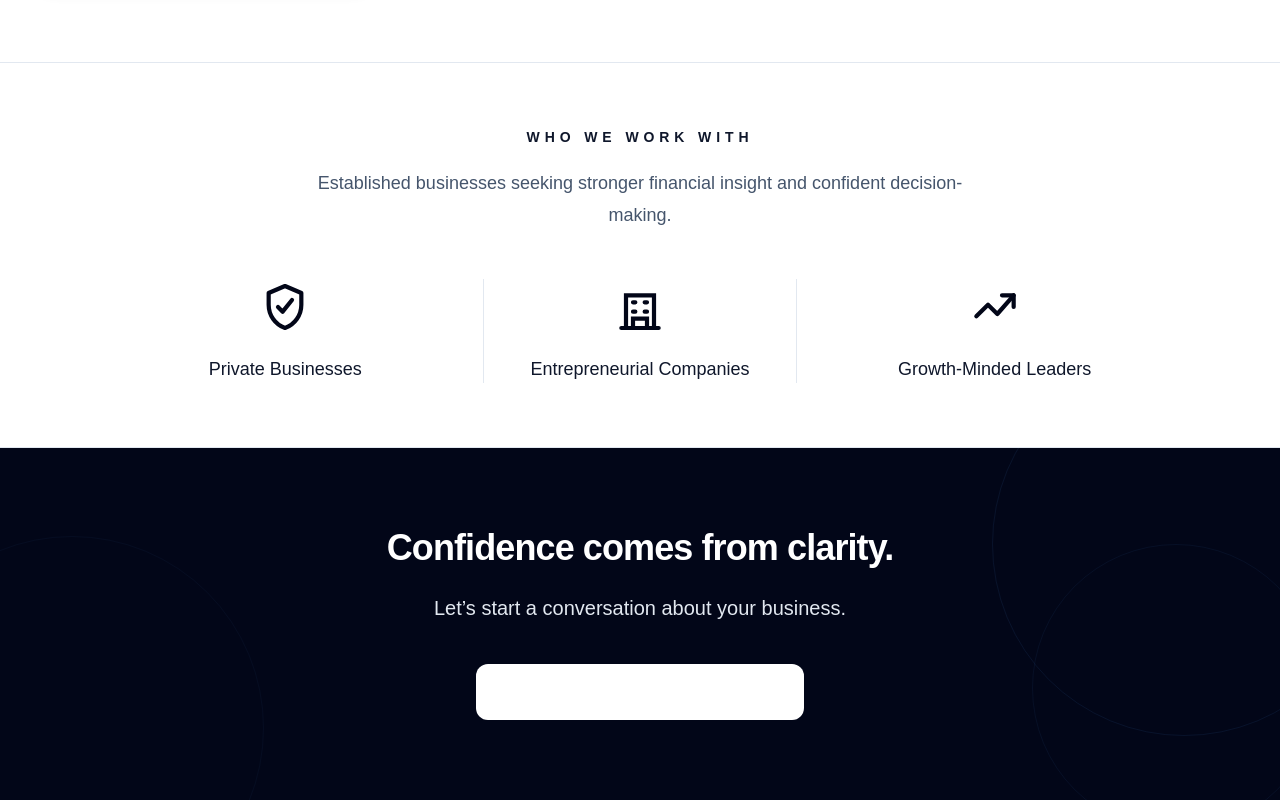
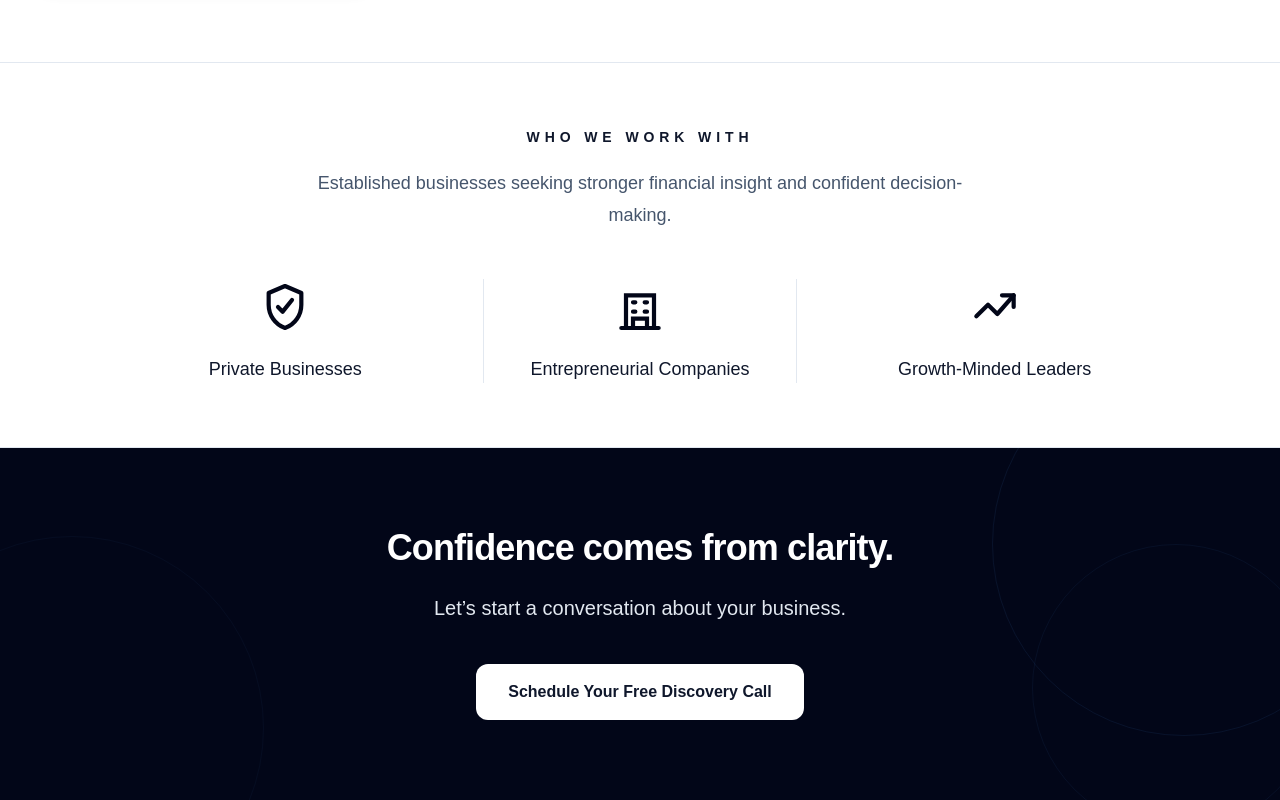
Before and after one commit to cfoadvisorypartners/cfo-advisory-partners-site, a Next.js app: page /about in a window 1280 px wide. Shown: the part 871-1671 px from the top of the page. Built offline with nearby package versions, Linux system fonts and the light colour scheme.

Commit message:
Finalize about page layout + CTA fix

```diff
--- a/src/app/about/page.tsx
+++ b/src/app/about/page.tsx
@@ -169,11 +169,11 @@ export default function AboutPage() {
 
             <div className="mt-10">
               <Link
-                href="/lead"
-                className="inline-flex items-center justify-center rounded-xl bg-white px-8 py-4 text-base font-semibold text-black transition hover:bg-slate-100"
-              >
-                Schedule Your Free Discovery Call
-              </Link>
+  href="/lead"
+  className="inline-flex items-center justify-center rounded-xl bg-white px-8 py-4 text-base font-semibold !text-slate-900 [color:#0f172a] transition hover:bg-slate-100"
+>
+  Schedule Your Free Discovery Call
+</Link>
             </div>
           </div>
         </section>
```
